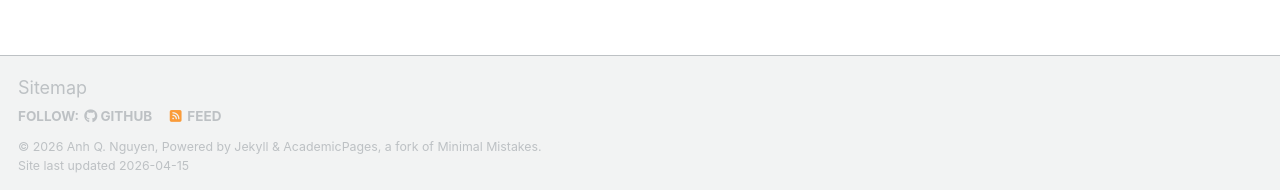
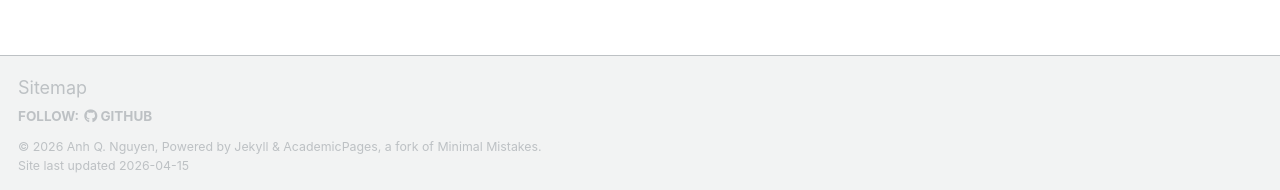
Before and after one commit to nguyenqanh/nguyenqanh.github.io, a Jekyll site: the page built from _pages/about.md, in a window 1280 px wide and 1314 px high. Shown: the part 1121-1311 px from the top of the window. Built offline with Jekyll 4.4.1, drawn with Linux system fonts in a browser that asks for light colours; some web fonts are replaced; a script bundle is joined from its source files by our own code; library files that are not in the unit come from our copies.

Commit message:
Update main.scss

```diff
--- a/assets/css/main.scss
+++ b/assets/css/main.scss
@@ -41,3 +41,7 @@
     "vendor/font-awesome/solid",
     "vendor/font-awesome/brands"
 ;
+
+.page__footer a[href*="feed.xml"] {
+  display: none !important;
+}
```
